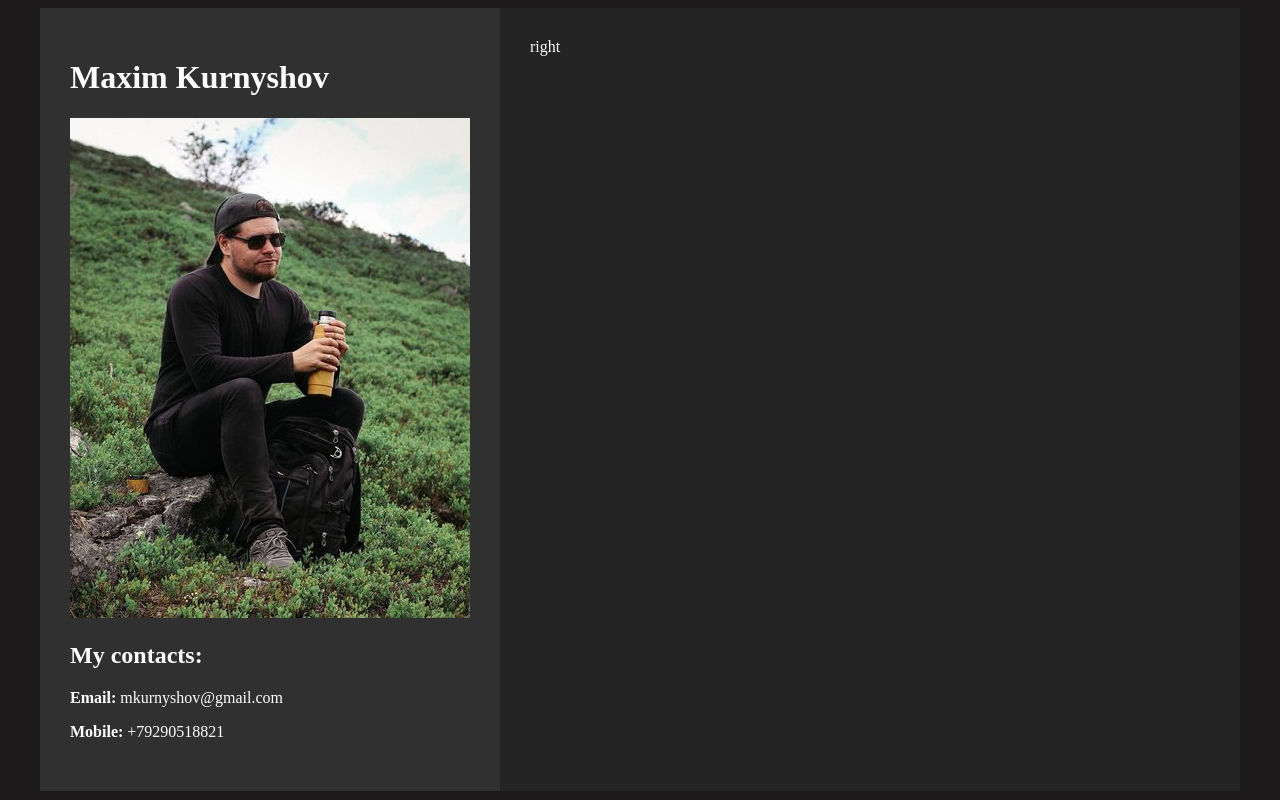
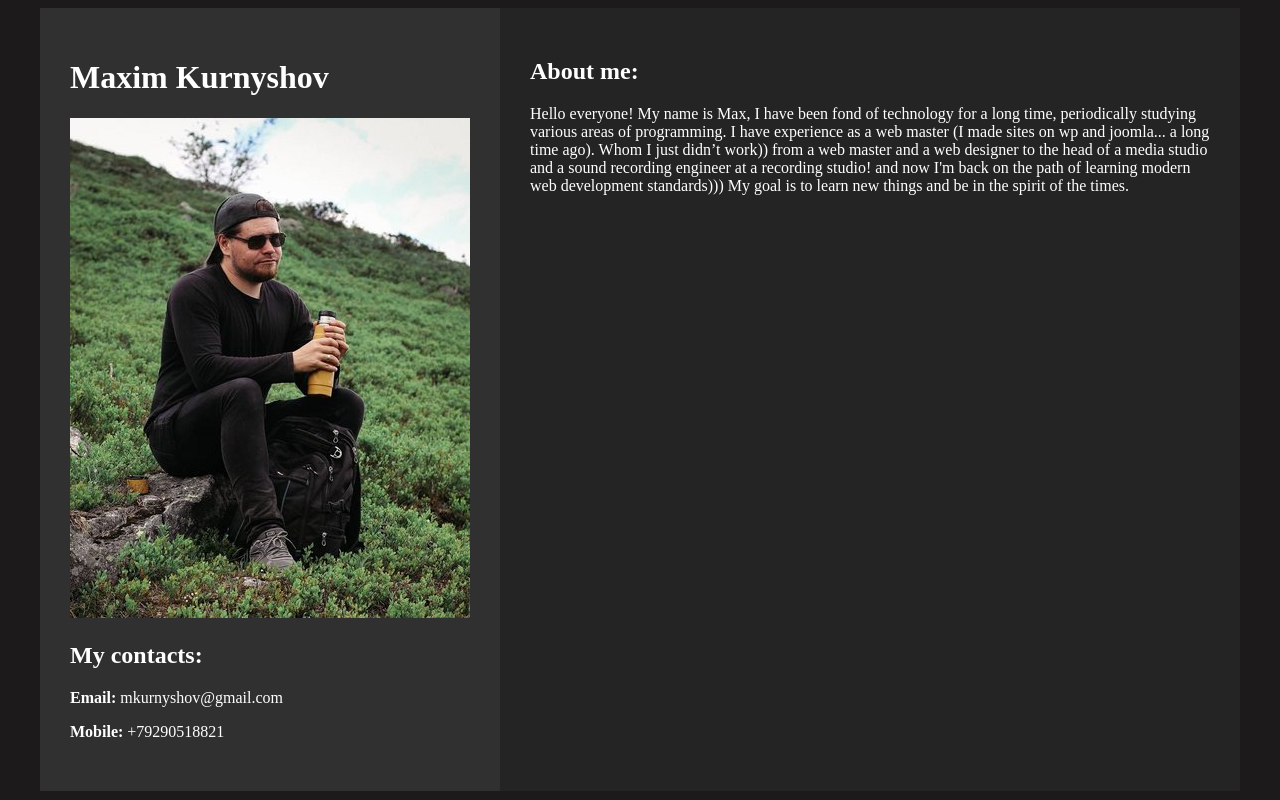
Before and after one commit to Mkurnyshov/rsschool-cv, a plain HTML site: page index.html in a window 1280 px wide. Drawn offline with Linux system fonts and the light colour scheme.

Commit message:
feat: add block about me

```diff
--- a/index.html
+++ b/index.html
@@ -28,7 +28,10 @@
 </div>
 
 <div class="right">
-  right
+  <div class="aboutme">
+    <h2>About me:</h2>
+    <p>Hello everyone! My name is Max, I have been fond of technology for a long time, periodically studying various areas of programming. I have experience as a web master (I made sites on wp and joomla... a long time ago). Whom I just didn’t work)) from a web master and a web designer to the head of a media studio and a sound recording engineer at a recording studio! and now I'm back on the path of learning modern web development standards))) My goal is to learn new things and be in the spirit of the times.</p>
+  </div>
 </div>
 
 
--- a/style.css
+++ b/style.css
@@ -30,6 +30,6 @@ align-items: center;
   padding: 30px;
 }
 
-.img, .name, .contact {
+.img, .name, .contact, .aboutme {
   margin-bottom: 20px;
 }
```
